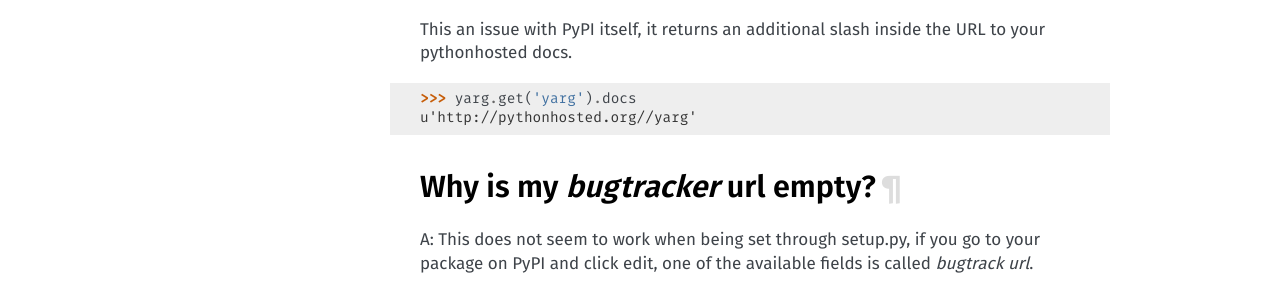
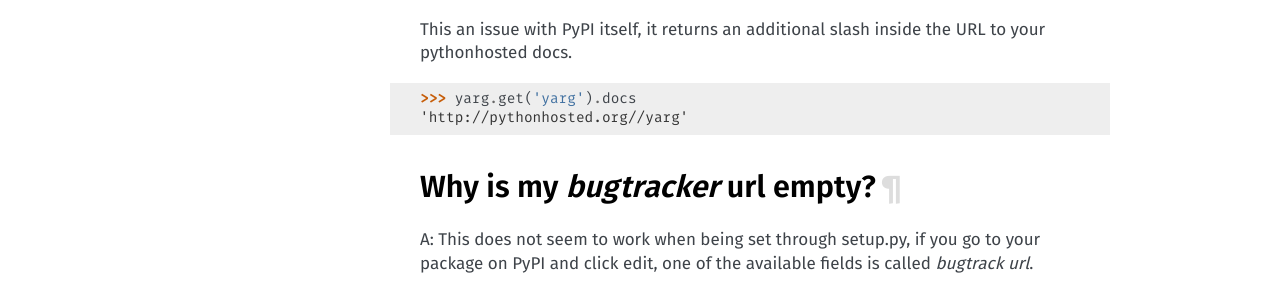
Before and after one commit to kura/yarg, a Sphinx documentation site: the page built from docs/source/faq.rst, in a window 1280 px wide. Shown: the part 604-904 px from the top of the page. Built offline with Sphinx 7.4.7, drawn with Linux system fonts in a browser that asks for light colours; comment, search, counter and statistics services are not loaded.

```diff
--- a/README.rst
+++ b/README.rst
@@ -12,9 +12,9 @@ Yarg is a PyPI client.
     >>> import yarg
     >>> package = yarg.get("yarg")
     >>> package.name
-    u'yarg'
+    'yarg'
     >>> package.author
-    Author(name=u'Kura', email=u'kura@kura.io')
+    Author(name='Kura', email='kura@kura.io')
 
 Full documentation is at <https://yarg.readthedocs.org>.
 
--- a/docs/source/conf.py
+++ b/docs/source/conf.py
@@ -52,8 +52,8 @@ source_suffix = '.rst'
 master_doc = 'index'
 
 # General information about the project.
-project = u'yarg'
-copyright = u'{0}, Kura'.format(datetime.datetime.now().year)
+project = 'yarg'
+copyright = '{0}, Kura'.format(datetime.datetime.now().year)
 
 # The version info for the project you're documenting, acts as replacement for
 # |version| and |release|, also used in various other places throughout the
@@ -207,8 +207,8 @@ latex_elements = {
 # (source start file, target name, title,
 #  author, documentclass [howto, manual, or own class]).
 latex_documents = [
-  ('index', 'yarg.tex', u'yarg Documentation',
-   u'Kura', 'manual'),
+  ('index', 'yarg.tex', 'yarg Documentation',
+   'Kura', 'manual'),
 ]
 
 # The name of an image file (relative to this directory) to place at the top of
@@ -237,8 +237,8 @@ latex_documents = [
 # One entry per manual page. List of tuples
 # (source start file, name, description, authors, manual section).
 man_pages = [
-    ('index', 'yarg', u'yarg Documentation',
-     [u'Kura'], 1)
+    ('index', 'yarg', 'yarg Documentation',
+     ['Kura'], 1)
 ]
 
 # If true, show URL addresses after external links.
@@ -251,8 +251,8 @@ man_pages = [
 # (source start file, target name, title, author,
 #  dir menu entry, description, category)
 texinfo_documents = [
-  ('index', 'yarg', u'yarg Documentation',
-   u'Kura', 'yarg', 'One line description of project.',
+  ('index', 'yarg', 'yarg Documentation',
+   'Kura', 'yarg', 'One line description of project.',
    'Miscellaneous'),
 ]
 
--- a/docs/source/faq.rst
+++ b/docs/source/faq.rst
@@ -35,7 +35,7 @@ the URL to your pythonhosted docs.
 .. code-block:: python
 
     >>> yarg.get('yarg').docs
-    u'http://pythonhosted.org//yarg'
+    'http://pythonhosted.org//yarg'
 
 Why is my `bugtracker` url empty?
 ---------------------------------
```
Also changed, not shown: 2 other files.
